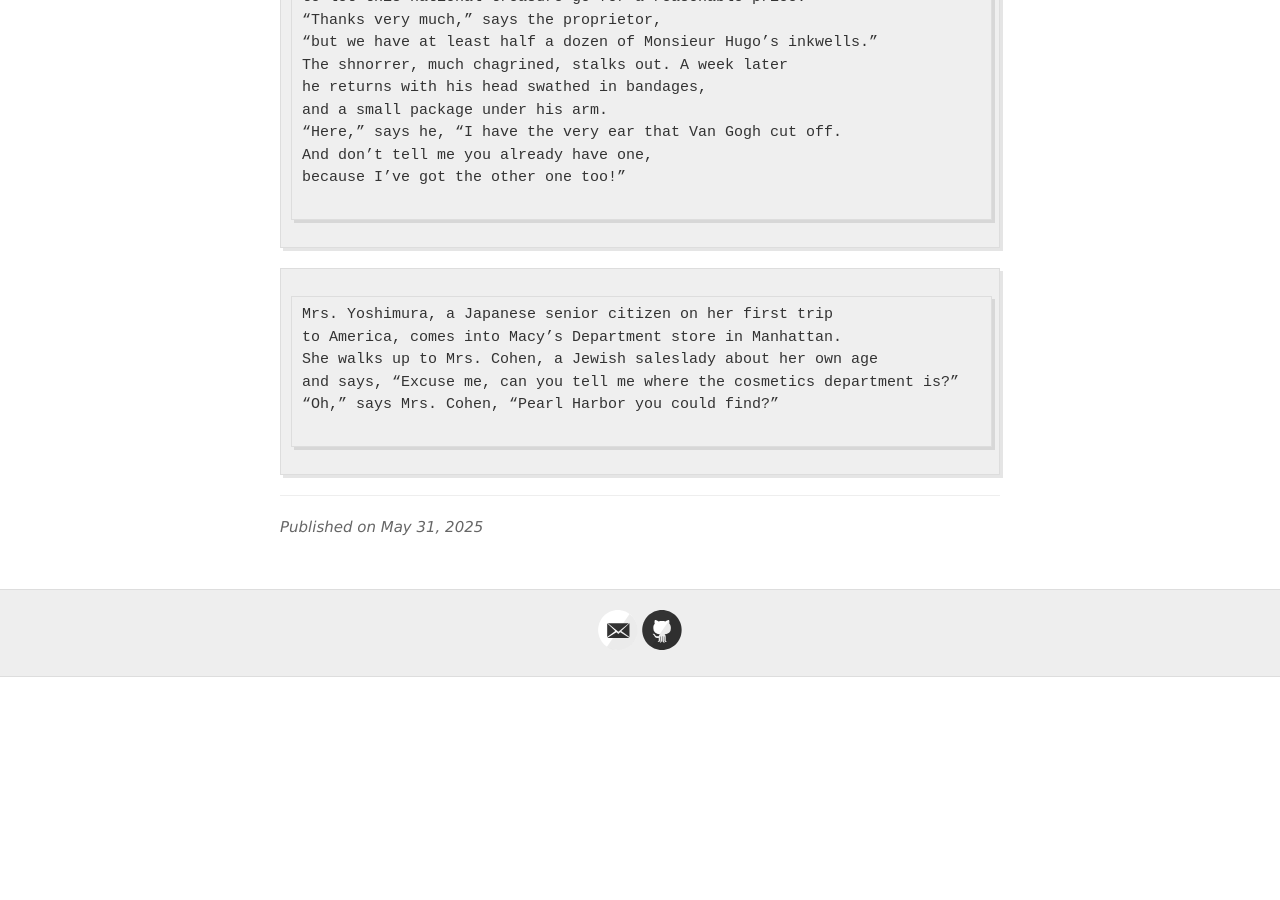
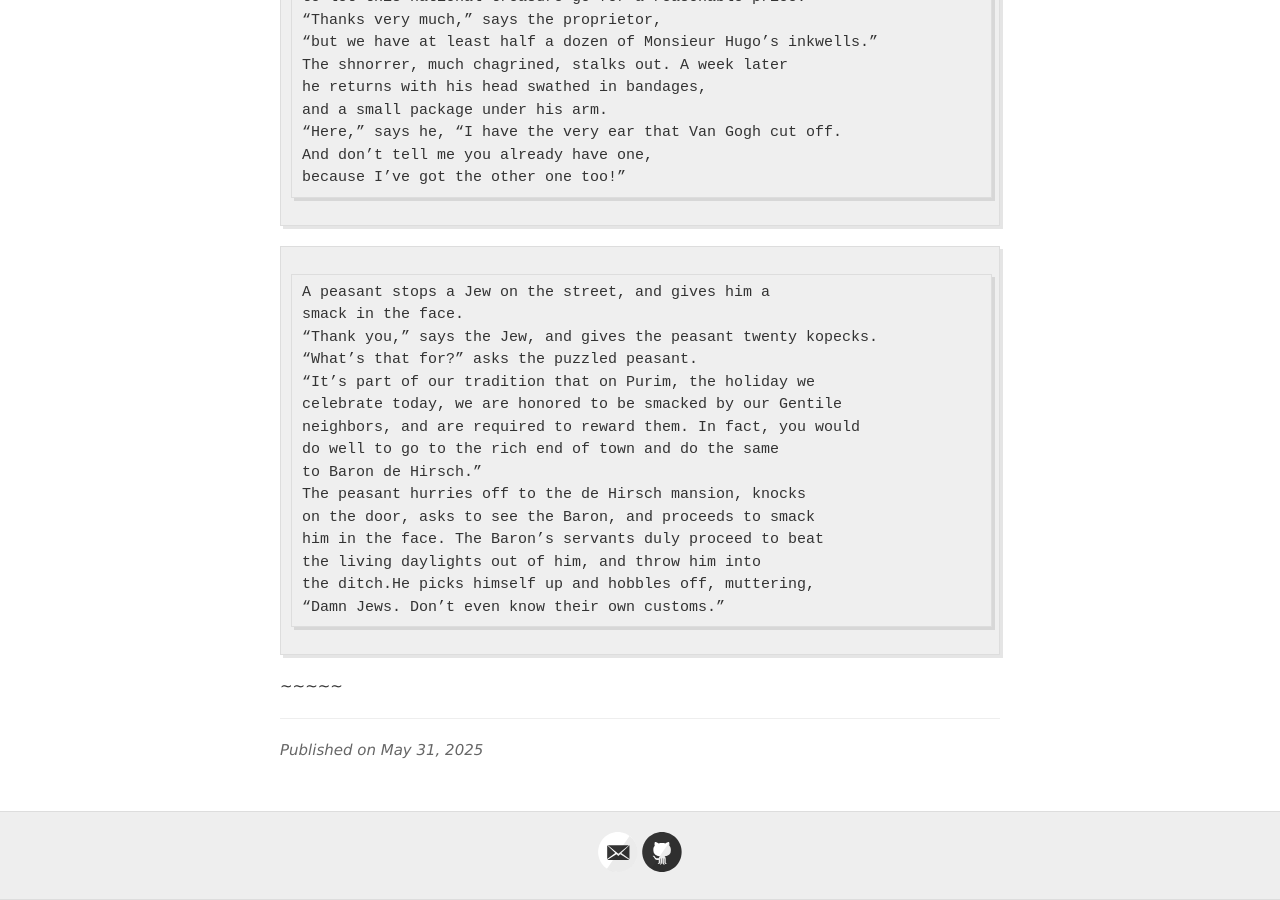
Before and after one commit to jvmallow/jvmallow.github.io, a Jekyll site: the page built from _posts/2025-05-31-Jewish_Humor.md, in a window 1280 px wide and 900 px high, scrolled down 11487 px. Built offline with Jekyll 4.4.1, drawn with Linux system fonts in a browser that asks for light colours; a script that is not in the unit is left out; before the commit the page ends 12164 px from its top, so only the background shows below that.

Commit message:
Update 2025-05-31-Jewish_Humor.md

```diff
--- a/_posts/2025-05-31-Jewish_Humor.md
+++ b/_posts/2025-05-31-Jewish_Humor.md
@@ -459,14 +459,22 @@ and a small package under his arm.
 “Here,” says he, “I have the very ear that Van Gogh cut off.
 And don’t tell me you already have one,
 because I’ve got the other one too!”
-
 ~~~~~
-
 ~~~~~
-Mrs. Yoshimura, a Japanese senior citizen on her first trip
-to America, comes into Macy’s Department store in Manhattan.
-She walks up to Mrs. Cohen, a Jewish saleslady about her own age
-and says, “Excuse me, can you tell me where the cosmetics department is?”
-“Oh,” says Mrs. Cohen, “Pearl Harbor you could find?”
-
+A peasant stops a Jew on the street, and gives him a
+smack in the face.
+“Thank you,” says the Jew, and gives the peasant twenty kopecks.
+“What’s that for?” asks the puzzled peasant.
+“It’s part of our tradition that on Purim, the holiday we
+celebrate today, we are honored to be smacked by our Gentile
+neighbors, and are required to reward them. In fact, you would
+do well to go to the rich end of town and do the same
+to Baron de Hirsch.”
+The peasant hurries off to the de Hirsch mansion, knocks
+on the door, asks to see the Baron, and proceeds to smack
+him in the face. The Baron’s servants duly proceed to beat
+the living daylights out of him, and throw him into
+the ditch.He picks himself up and hobbles off, muttering,
+“Damn Jews. Don’t even know their own customs.”
 ~~~~~
+~~~~~
```
